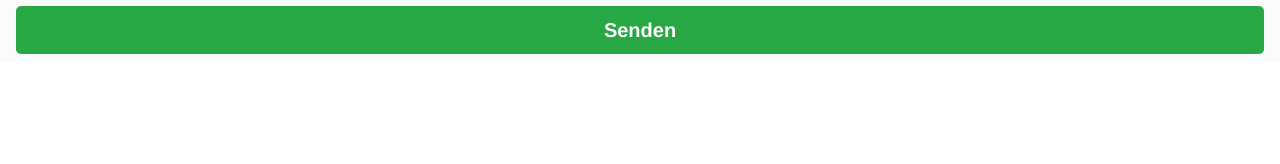
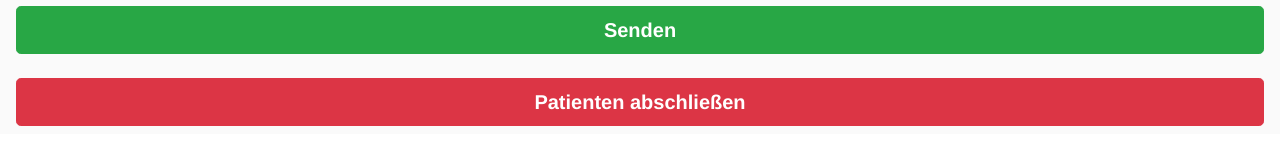
Before and after one commit to manuelschurr/emc-data-pi, a Vue app in the folder frontend/: page / in a window 1280 px wide. Shown: the part 592-756 px from the top of the page. Built offline with nearby package versions, Linux system fonts and the light colour scheme; no server answers; what @codekraft-studio/vue-record would draw is missing.

Commit message:
erster Test Patienten abschließen

```diff
--- a/frontend/src/components/UI.vue
+++ b/frontend/src/components/UI.vue
@@ -1,5 +1,5 @@
 <template>
-    <div style="background-color: #fafafa">
+    <div id="rtwForm" style="background-color: #fafafa">
         <!-- Header -->
         <div class="container-fluid bg-dark text-white" style="text-align: left">
             <p>
@@ -15,7 +15,7 @@
                 <div class="col-10">
                     <div class="input-group">
                         <div class="input-group-prepend"></div>
-                        <input v-model="nameOf" type="text" class="form-control" />
+                        <input id="nameInput" v-model="nameOf" type="text" class="form-control" />
                     </div>
                 </div>
             </div>
@@ -185,7 +185,7 @@
         <!-- Button with Spinner to be shown when data is being processed -->
         <div class="submit-button btn-lg btn-block" v-if="loading">
             <button id="SubmitButton" name="submit" type="submit" class="btn btn-success btn-lg btn-block">
-                <span class="spinner-border spinner-border-sm" style="display: inline-block" role="status" aria-hidden="true"></span>
+                <span id="btnMsg" class="spinner-border spinner-border-sm" style="display: inline-block" role="status" aria-hidden="true"></span>
                 Daten werden gesendet...
             </button>
         </div>
@@ -194,6 +194,16 @@
             <p style="color: green">
                 <b>Daten erfolgreich gesendet!</b>
             </p>
+        </div>
+        <div id="successMsg" v-if="finishMsg">
+            <p style="color: red">
+                <b>Patient erfolgreich abgeschlossen.</b>
+            </p>
+        </div>
+        <div id="finishButton" class="submit-button btn-lg btn-block">
+            <button @click="this.finishPatient" id="finishButton" name="submit" type="submit" class="btn btn-danger btn-lg btn-block">
+                <b>Patienten abschließen</b>
+            </button>
         </div>
         <!-- Logo Uniklinik - deactivated for now -->
         <!-- <div class="logo">
@@ -224,6 +234,7 @@ export default {
             // data not loading initially
             loading: false,
             successMsg: false,
+            finishMsg: false,
             // declare patientId
             patientId: "",
             nameOf: "",
@@ -242,7 +253,7 @@ export default {
             Evalue: "",
             Einput: "",
             isRecording: false,
-            // decalre dataObj
+            // declare dataObj
             dataObj: "",
         };
     },
@@ -306,17 +317,25 @@ export default {
                 },
                 data: dataJSON,
             })
-                .then(function (response) {
+                .then((response) => {
                     // var patientID = ..... response vom PI --> die response methode hier setted dann die PatientID, die dann im data return Objekt ist
                     // patientID dann aus dataObj raus und in data (return) Objekt rein
                     // ambulanceID kann komplett raus, wird backend seitig realisiert
                     this.patientId = response.data.data.patient.patientId;
                     console.log(response);
+                    // Timer to reset button & display success message when data was sent
+                    // setTimeout(() => {
+                    //     this.loading = false;
+                    //     this.successMsg = true;
+                    // }, 2000);
                 })
                 .catch(function (error) {
                     console.log(error);
+                    // alert(
+                    //     "Daten konnten nicht gesendet werden, aufgrund " + error
+                    // );
                 });
-            // Timer to reset button & display success message when data was sent
+            // // Timer to reset button & display success message when data was sent
             if (dataJSON) {
                 setTimeout(() => {
                     this.loading = false;
@@ -325,6 +344,53 @@ export default {
             } else {
                 alert("Daten konnten nicht gesendet werden...");
             }
+        },
+        /**
+         * Patienten abschließen - Button
+         */
+        finishPatient() {
+            // sending dataObj with the patientID to PI
+            this.dataObj = {
+                patientId: this.patientId,
+                name: this.nameOf,
+                gender: this.geschlecht,
+                age: this.alter,
+                preExistingIllness: this.vorerkrankung,
+                miscellaneous: this.sonstiges,
+                AIsSelected: this.Avalue,
+                AText: this.Ainput,
+                BIsSelected: this.Bvalue,
+                BText: this.Binput,
+                CIsSelected: this.Cvalue,
+                CText: this.Cinput,
+                DIsSelected: this.Dvalue,
+                DText: this.Dinput,
+                EIsSelected: this.Evalue,
+                EText: this.Einput,
+            };
+            let dataJSON = JSON.stringify(this.dataObj);
+            console.log("Abgeschlossenes JSON Obj " + dataJSON);
+            axios({
+                method: "post",
+                url: "http://localhost:3000/patient/finish",
+                headers: {
+                    "Content-Type": "application/json",
+                },
+                data: dataJSON,
+            })
+                .then((response) => {
+                    console.log(response);
+                    // activate to display success patient finish message
+                    this.finishMsg = true;
+                    // the text fields can be emptied now
+                })
+                .catch(function (error) {
+                    console.log(error);
+                });
+
+            this.finishMsg = true;
+            //document.getElementById("rtwForm").reset();
+            console.log("Geloeschtes Obj " + dataJSON);
         },
         /**
          * ABCDE Farben
```
